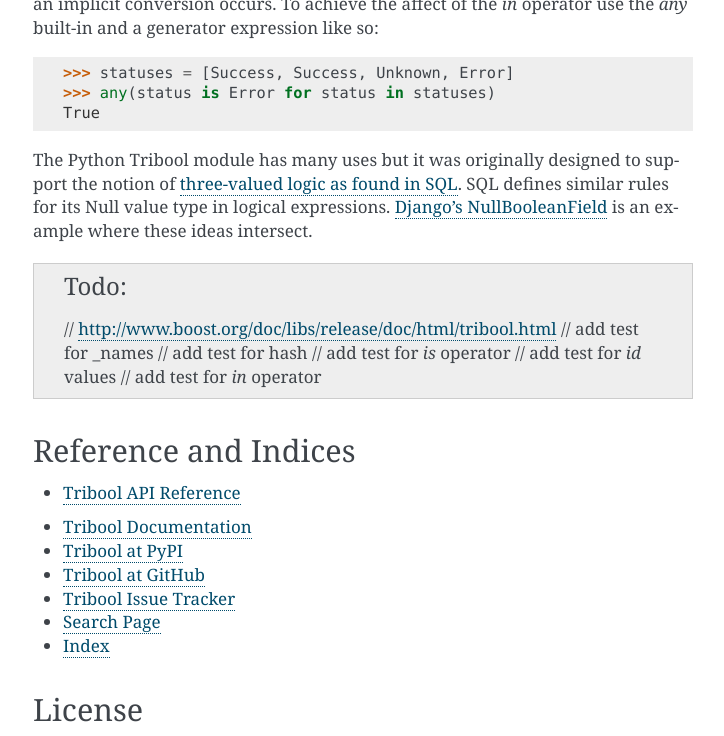
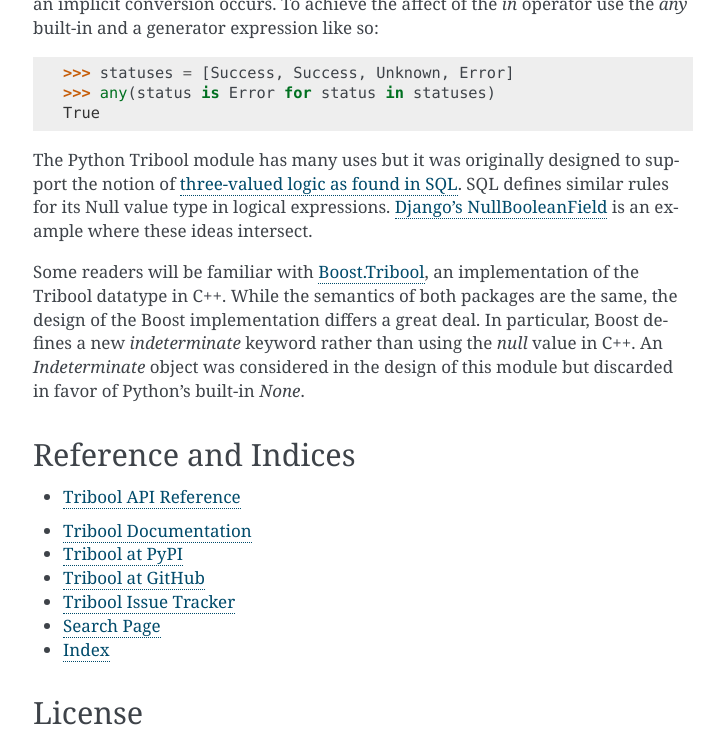
Before and after one commit to grantjenks/python-tribool, a Sphinx documentation site: the page built from docs/index.rst, in a window 1280 px wide and 900 px high, scrolled down 4577 px, cut to the strip 0-736 px from the top of the window. Shown: the whole strip, without its empty margins (387-1111 px from the left). Built offline with Sphinx 7.4.7, drawn with Linux system fonts in a browser that asks for light colours; some of the changed text lies outside the part shown.

Commit message:
Finish documentation with note about Boost

```diff
--- a/docs/index.rst
+++ b/docs/index.rst
@@ -39,7 +39,7 @@
 Quickstart
 ----------
 
-Installing SortedContainers is simple with
+Installing Tribool is simple with
 `pip <http://www.pip-installer.org/>`_::
 
   $ pip install tribool
@@ -222,13 +222,13 @@
 <https://docs.djangoproject.com/en/stable/ref/models/fields/#nullbooleanfield>`_
 is an example where these ideas intersect.
 
-.. todo::
-   // http://www.boost.org/doc/libs/release/doc/html/tribool.html
-   // add test for _names
-   // add test for hash
-   // add test for `is` operator
-   // add test for `id` values
-   // add test for `in` operator
+Some readers will be familiar with `Boost.Tribool
+<http://www.boost.org/doc/libs/release/doc/html/tribool.html>`_, an
+implementation of the Tribool datatype in C++. While the semantics of both
+packages are the same, the design of the Boost implementation differs a great
+deal. In particular, Boost defines a new `indeterminate` keyword rather than
+using the `null` value in C++. An `Indeterminate` object was considered in the
+design of this module but discarded in favor of Python's built-in `None`.
 
 Reference and Indices
 ---------------------
```
